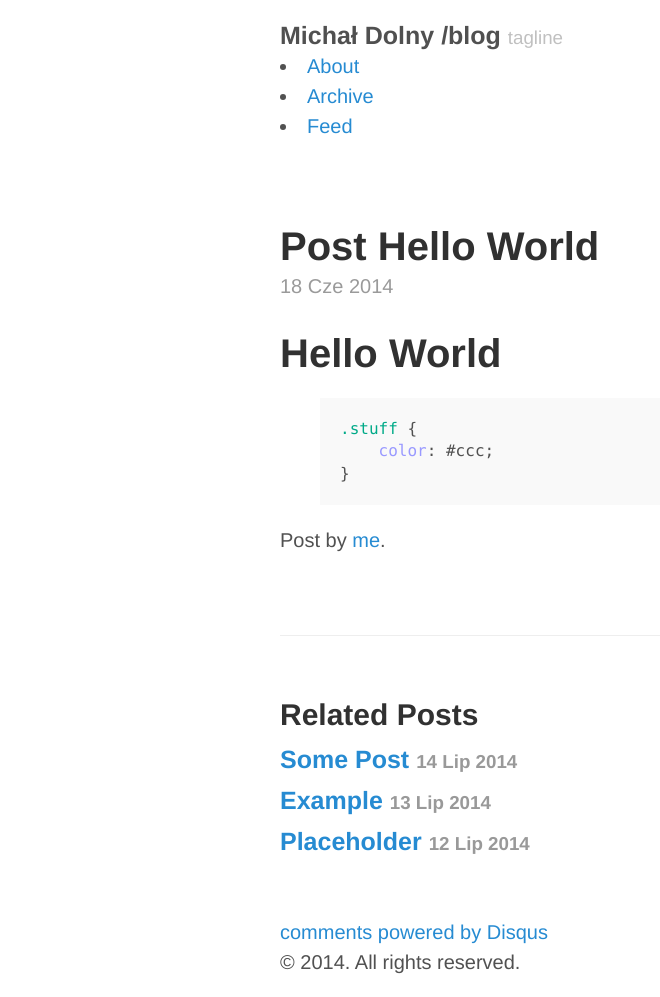
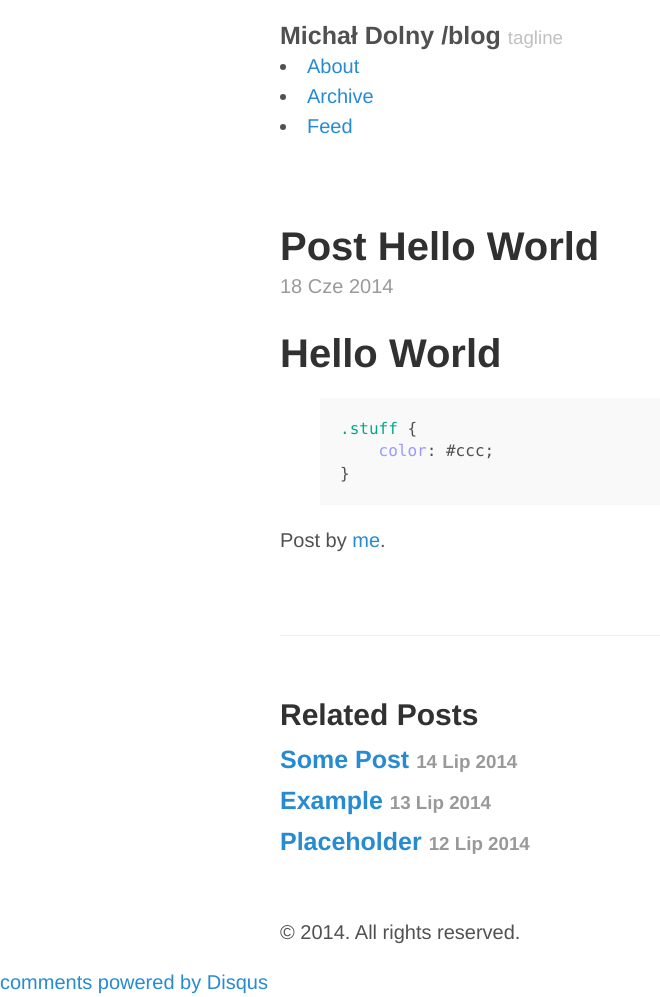
Before and after one commit to zdolny/jekyll-blog, a Jekyll site: the page built from _posts/2014-06-18-hello-world.md, in a window 1280 px wide. Shown: the whole page, without its empty margins (0-660 px from the left). Built offline with Jekyll 4.4.1, drawn with Linux system fonts in a browser that asks for light colours; comment, search, counter and statistics services are not loaded; some of the changed lines change nothing that is shown.

Commit message:
disqus correction

```diff
--- a/_layouts/default.html
+++ b/_layouts/default.html
@@ -21,6 +21,18 @@
         </div>
     </div>
 
+    <script type="text/javascript">
+        var disqus_shortname = 'zdolny';
+
+        (function() {
+            var dsq = document.createElement('script'); dsq.type = 'text/javascript'; dsq.async = true;
+            dsq.src = '//' + disqus_shortname + '.disqus.com/embed.js';
+            (document.getElementsByTagName('head')[0] || document.getElementsByTagName('body')[0]).appendChild(dsq);
+        })();
+    </script>
+    <noscript>Please enable JavaScript to view the <a href="http://disqus.com/?ref_noscript">comments powered by Disqus.</a></noscript>
+    <a href="http://disqus.com" class="dsq-brlink">comments powered by <span class="logo-disqus">Disqus</span></a>
+
 </body>
 
 {% include foot.html %}
--- a/_layouts/post.html
+++ b/_layouts/post.html
@@ -64,16 +64,3 @@
 </div>
 
 <div id="disqus_thread"></div>
-<script type="text/javascript">
-    /* * * CONFIGURATION VARIABLES: EDIT BEFORE PASTING INTO YOUR WEBPAGE * * */
-    var disqus_shortname = 'zdolny'; // required: replace example with your forum shortname
-
-    /* * * DON'T EDIT BELOW THIS LINE * * */
-    (function() {
-        var dsq = document.createElement('script'); dsq.type = 'text/javascript'; dsq.async = true;
-        dsq.src = '//' + disqus_shortname + '.disqus.com/embed.js';
-        (document.getElementsByTagName('head')[0] || document.getElementsByTagName('body')[0]).appendChild(dsq);
-    })();
-</script>
-<noscript>Please enable JavaScript to view the <a href="http://disqus.com/?ref_noscript">comments powered by Disqus.</a></noscript>
-<a href="http://disqus.com" class="dsq-brlink">comments powered by <span class="logo-disqus">Disqus</span></a>
```
